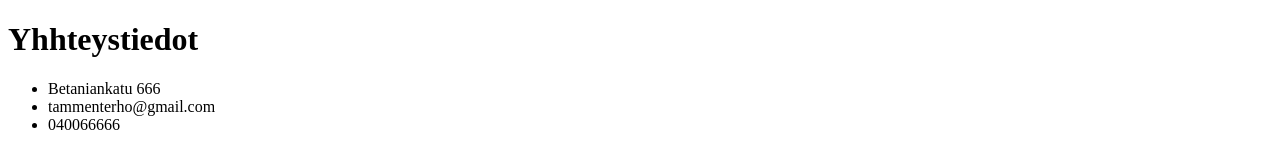
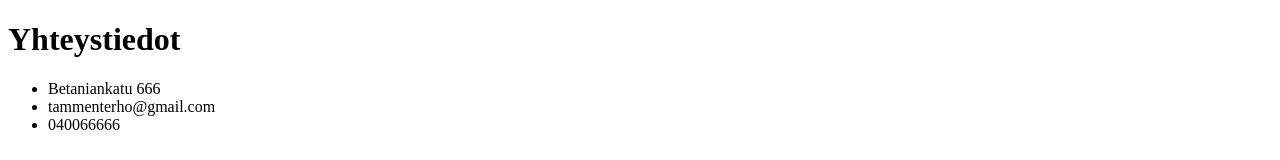
Before and after one commit to tammenterho/cv, a plain HTML site: page Yhteydenotto.html in a window 1280 px wide. Shown: the top 160 px of the page. Drawn offline with Linux system fonts and the light colour scheme.

Commit message:
Fixed typo

```diff
--- a/Yhteydenotto.html
+++ b/Yhteydenotto.html
@@ -7,7 +7,7 @@
     <title>Mikon yhteystiedot</title>
 </head>
 <body>
-    <h1>Yhhteystiedot</h1>
+    <h1>Yhteystiedot</h1>
     <ul>
         <li>Betaniankatu 666</li>
         <li>tammenterho@gmail.com</li>
```
